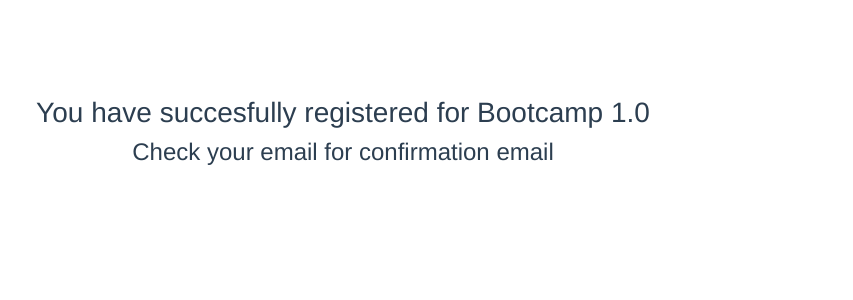
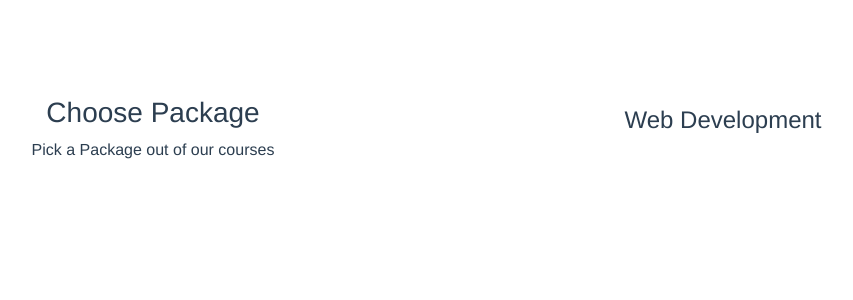
Before and after one commit to steelthedev/bootcamp-vue, a Vue app: page /success-reg in a window 1280 px wide. Shown: the top 300 px of the page, without its empty margins (297-1150 px from the left). Built offline with nearby package versions, Linux system fonts and the light colour scheme.

Commit message:
Added pastack storefront link

```diff
--- a/src/views/Home.vue
+++ b/src/views/Home.vue
@@ -110,8 +110,8 @@ export default {
         axios
           .post('register/course', data )
           .then ( response => {
-                alert("Your data has been saved successfully, you will be redirected shortly")
-                window.location.href="https://paystack.shop/oathub"
+
+                window.location.href="https://paystack.shop/oathub-bootcamp"
           })
           .catch(error => {
                         if (error.response) {
--- a/src/views/Reg.vue
+++ b/src/views/Reg.vue
@@ -1,11 +1,22 @@
 
 <template>
-    <section class="success-reg">
+    <section class="payment">
         <div class="container">
             <div class="row align-items-center justify-content-center">
                 <div class="col-lg-8 col-md-12 text-center mt-5 pt-5">
-                    <h3>You have succesfully registered for Bootcamp 1.0</h3>
-                    <h4>Check your email for confirmation email</h4>
+                    <h3>Choose Package</h3>
+                    <p>Pick a Package out of our courses</p>
+                </div>
+                <div class="col-md-6 col-lg-4 col-sm-12 mt-5">
+                    <div class="package">
+                        <div class="image">
+                            <img src="" alt="">
+                        </div>
+                        <div class="package-words">
+                            <h4>Web Development</h4>
+
+                        </div>
+                    </div>
                 </div>
             </div>
         </div>
```
